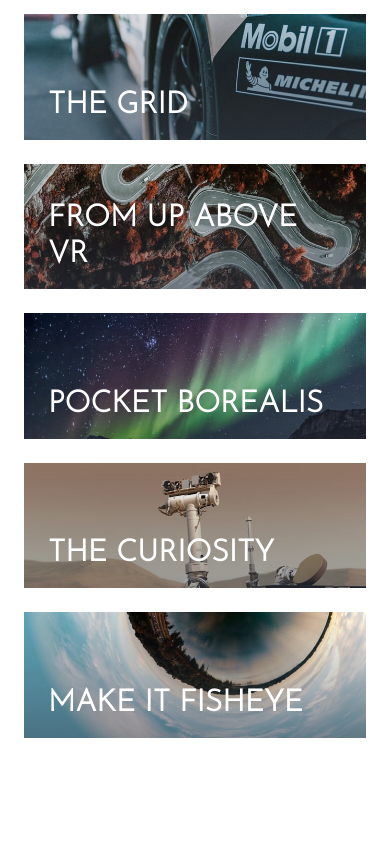
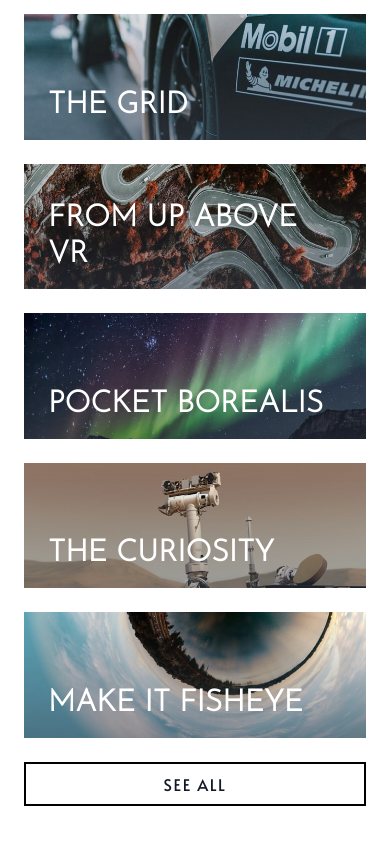
Before and after one commit to bertcanoiii/loopstudios, a website: page index.html in a window 390 px wide. Shown: the part 1812-2656 px from the top of the page. Before the commit the page ends 2598 px from the top, so only its background shows below. Drawn offline with Linux system fonts and the light colour scheme.

Commit message:
add see all button to bottom of creation section

```diff
--- a/index.html
+++ b/index.html
@@ -185,7 +185,12 @@
                     <h5>Make it fisheye</h5>
                 </div>
             </div>
-
+<!--        Bottom Button Container-->
+            <div class="flex justify-center md:hidden">
+                <button class="md:hidden w-full btn">
+                    SEE ALL
+                </button>
+            </div>
 
         </div>
     </section>
--- a/input.css
+++ b/input.css
@@ -14,7 +14,7 @@
     .btn {
         @apply text-center
         border-2 border-black
-        px-10
+        px-10 py-2
         text-gray-900
         font-alata
         tracking-widest
```
Also changed, not shown: css/style.css.
